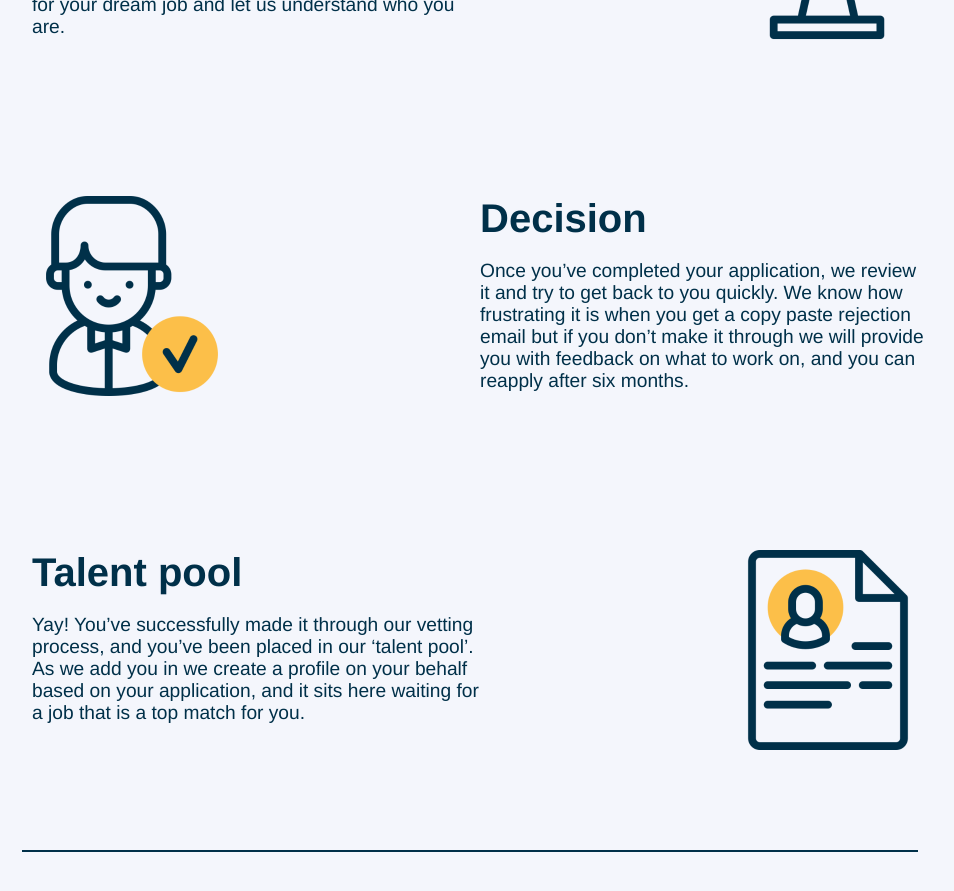
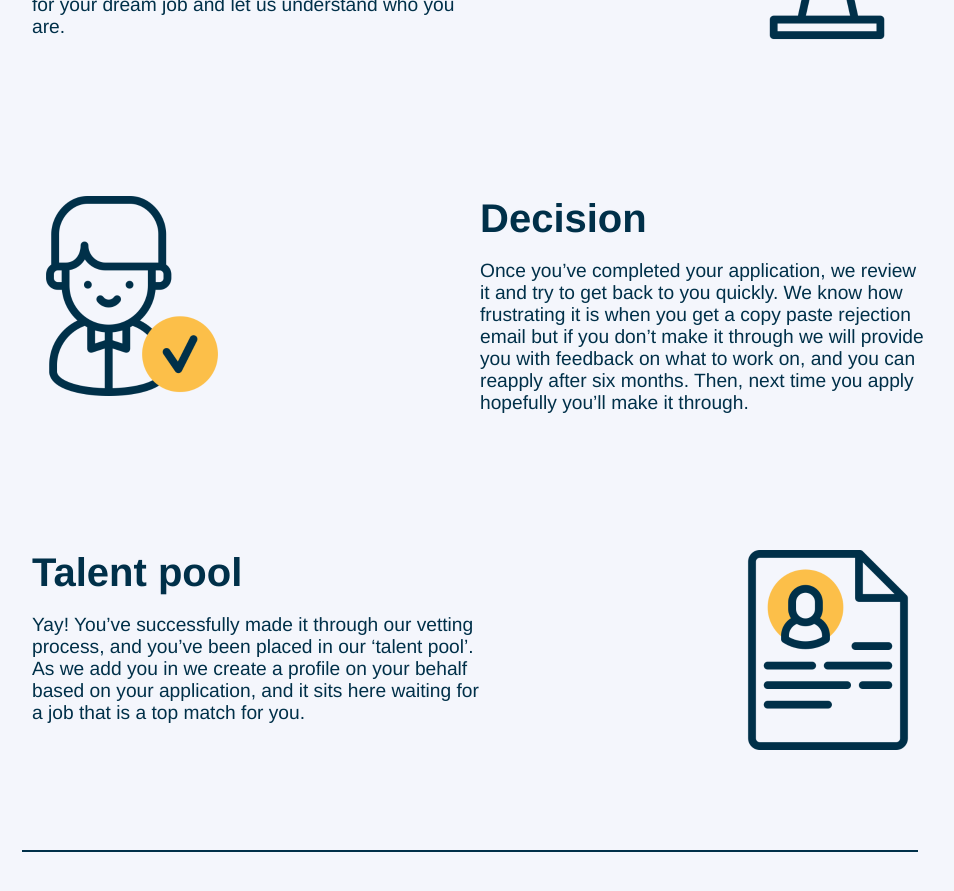
Before and after one commit to magma-recruiting/website, a Jekyll site: the page built from students.html, in a window 1280 px wide and 900 px high, scrolled down 1112 px. Shown: the top 891 px of the window, without its empty margins (170-1124 px from the left). Built offline with Jekyll 4.4.1, drawn with Linux system fonts in a browser that asks for light colours.

Commit message:
* Updated student copy

```diff
--- a/students.html
+++ b/students.html
@@ -20,7 +20,8 @@ sections:
   - title: Decision
     description: |-
       Once you've completed your application, we review it and try to get back to you quickly. We know how frustrating it is when you get a copy paste
-      rejection email but if you don't make it through we will provide you with feedback on what to work on, and you can reapply after six months.
+      rejection email but if you don't make it through we will provide you with feedback on what to work on, and you can reapply after six months. Then,
+      next time you apply hopefully you'll make it through.
   - title: Talent pool
     description: |-
       Yay! You've successfully made it through our vetting process, and you've been placed in our 'talent pool'. As we add you in we create a profile on your behalf based on your application, and it sits here waiting for a job that is a top match for you.
```
